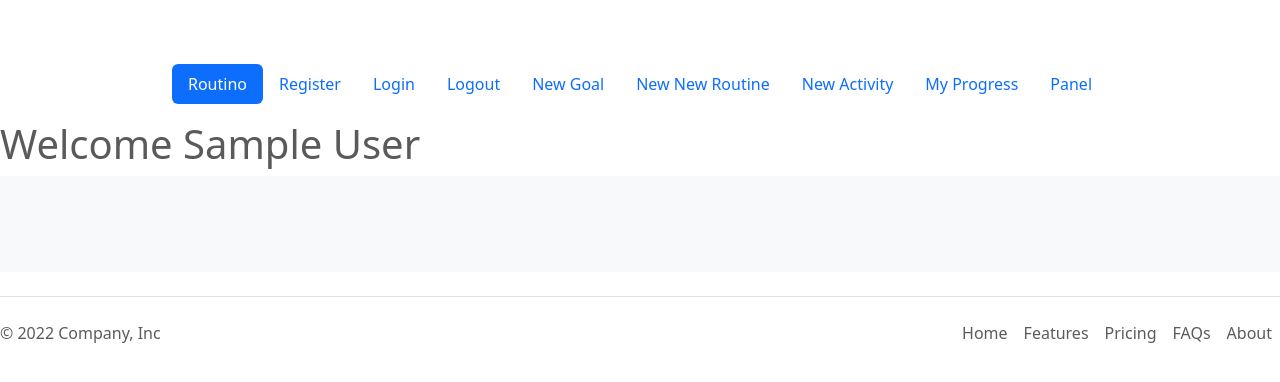
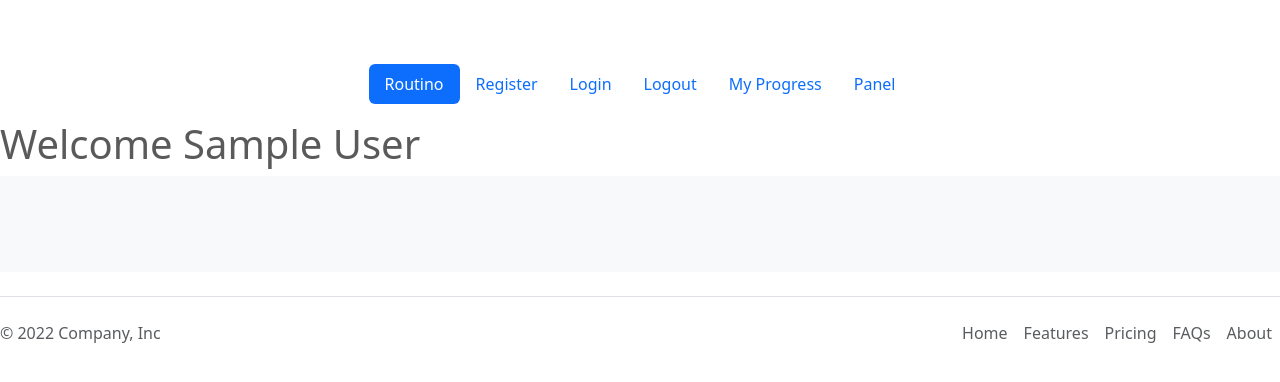
Before and after one commit to pouya-mhb/routino, a Django app: page /myProgress in a window 1280 px wide. Shown: the top 382 px of the page. Run offline with Django 3.2, Linux system fonts and the light colour scheme; the visitor is signed in with stand-in values (Sample User, id 1); some libraries are stand-ins or nearby versions.

Commit message:
delete unwanted navs

```diff
--- a/routino/mvp/Templates/base.html
+++ b/routino/mvp/Templates/base.html
@@ -38,9 +38,9 @@
             <li class="nav-item"><a href="/register" class="nav-link">Register</a></li>
             <li class="nav-item"><a href="/login" class="nav-link">Login</a></li>
             <li class="nav-item"><a href="/logout" class="nav-link">Logout</a></li>
-            <li class="nav-item"><a href="/" class="nav-link">New Goal</a></li>
-            <li class="nav-item"><a href="/" class="nav-link">New New Routine</a></li>
-            <li class="nav-item"><a href="/" class="nav-link">New Activity</a></li>
+            <!-- <li class="nav-item"><a href="/" class="nav-link">New Goal</a></li> -->
+            <!-- <li class="nav-item"><a href="/" class="nav-link">New New Routine</a></li> -->
+            <!-- <li class="nav-item"><a href="/" class="nav-link">New Activity</a></li> -->
             <li class="nav-item"><a href="/myProgress" class="nav-link">My Progress</a></li>
             <li class="nav-item"><a href="/admin" class="nav-link">Panel</a></li>
         </ul>
```
